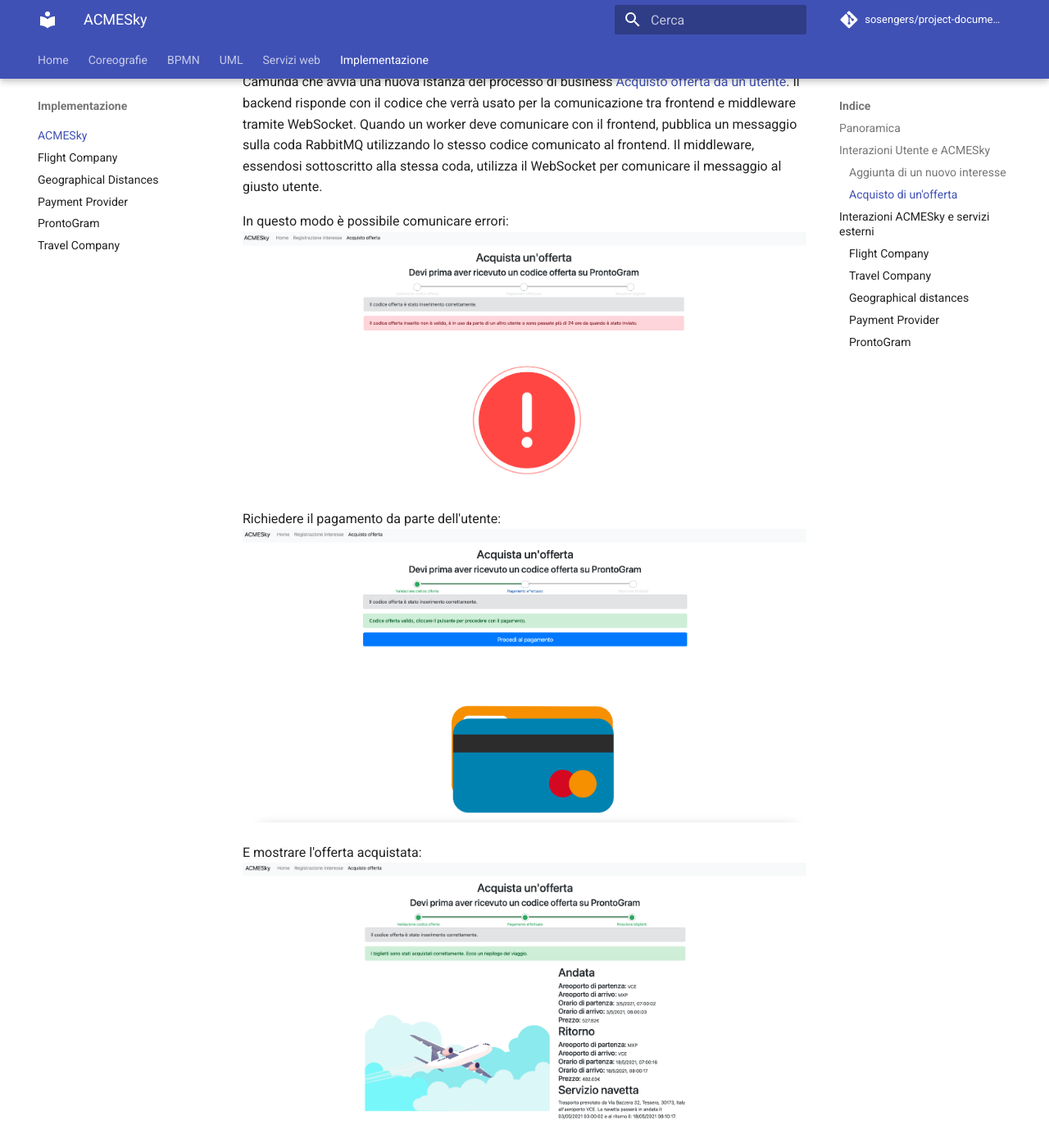
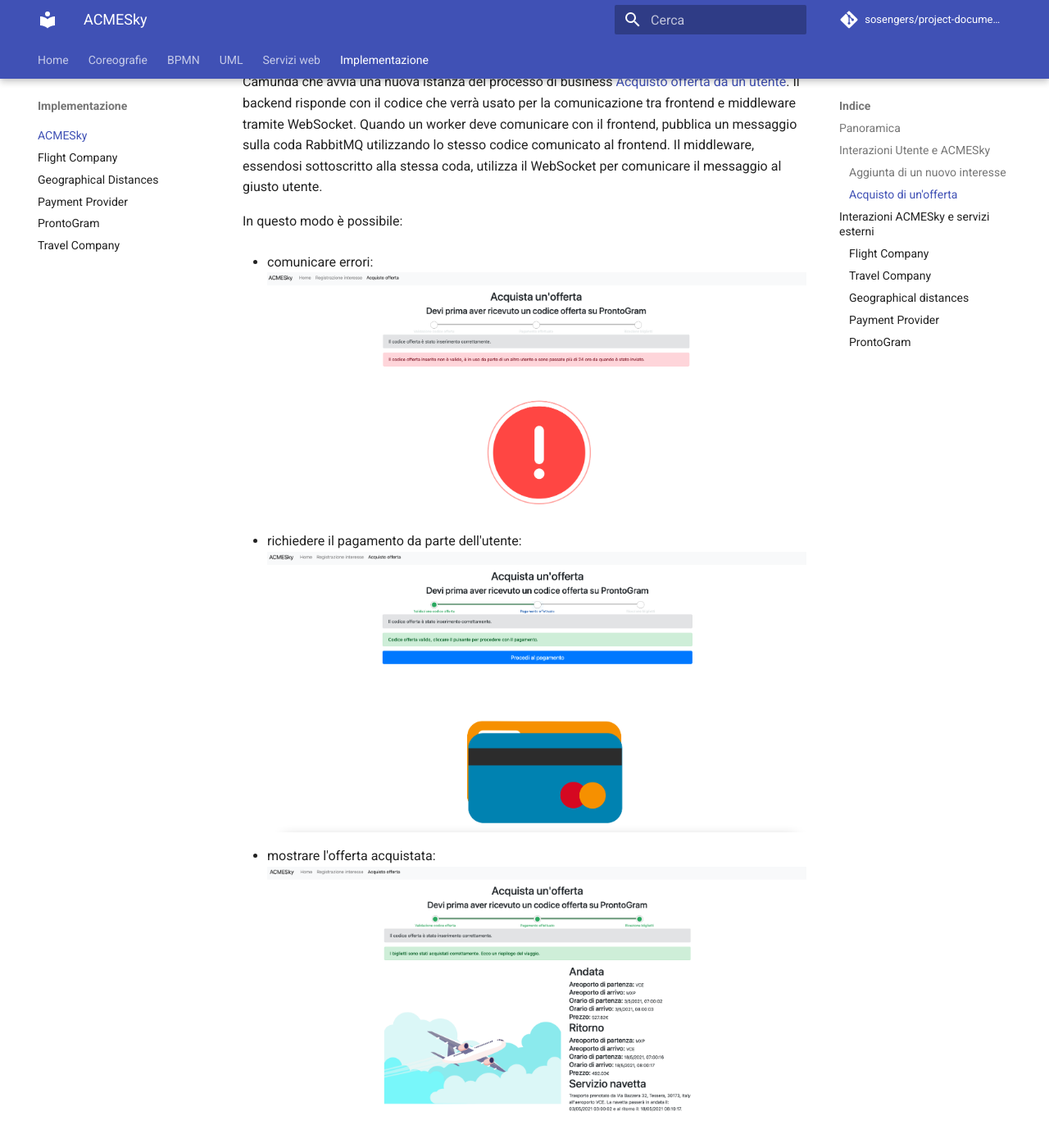
Before and after one commit to sosengers/project-documentation, an MkDocs documentation site: the page built from docs/implementazione/acmesky.md, in a window 1280 px wide and 1400 px high, scrolled down 1916 px. Shown: the whole window at 82% size. Built offline with MkDocs 1.6.1 and Material for MkDocs 9.7.7, drawn with Linux system fonts in a browser that asks for light colours; comment, search, counter and statistics services are not loaded.

```diff
--- a/docs/implementazione/acmesky.md
+++ b/docs/implementazione/acmesky.md
@@ -61,13 +61,15 @@ Un utente per aggiungere il proprio interesse inserisce i dati richiesti e preme
 
 Quando un utente riceve il codice offerta tramite ProntoGram si può recare su questa pagine e, riempiendo il form con i dati richiesti, avviare il processo di acquisto di un'offerta. Il frontend contatta il backend passandogli i dati inseriti dall'utente e, a sua volta, invia un messaggio a Camunda che avvia una nuova istanza del processo di business [Acquisto offerta da un utente](../bpmn.md#buyOffer). Il backend risponde con il codice che verrà usato per la comunicazione tra frontend e middleware tramite WebSocket. Quando un worker deve comunicare con il frontend, pubblica un messaggio sulla coda RabbitMQ utilizzando lo stesso codice comunicato al frontend. Il middleware, essendosi sottoscritto alla stessa coda, utilizza il WebSocket per comunicare il messaggio al giusto utente.
 
-In questo modo è possibile comunicare errori:
+In questo modo è possibile:
+
+- comunicare errori:
 ![!Comunicazione errori al Frontend](../assets/implementazione/acmesky_error.png)
 
-Richiedere il pagamento da parte dell'utente:
+- richiedere il pagamento da parte dell'utente:
 ![!Richiesta pagamento](../assets/implementazione/acmesky_pagamento.png)
 
-E mostrare l'offerta acquistata:
+- mostrare l'offerta acquistata:
 ![!Biglietti acquistati](../assets/implementazione/acmesky_biglietti.png)
 
 ## Interazioni ACMESky e servizi esterni
```
